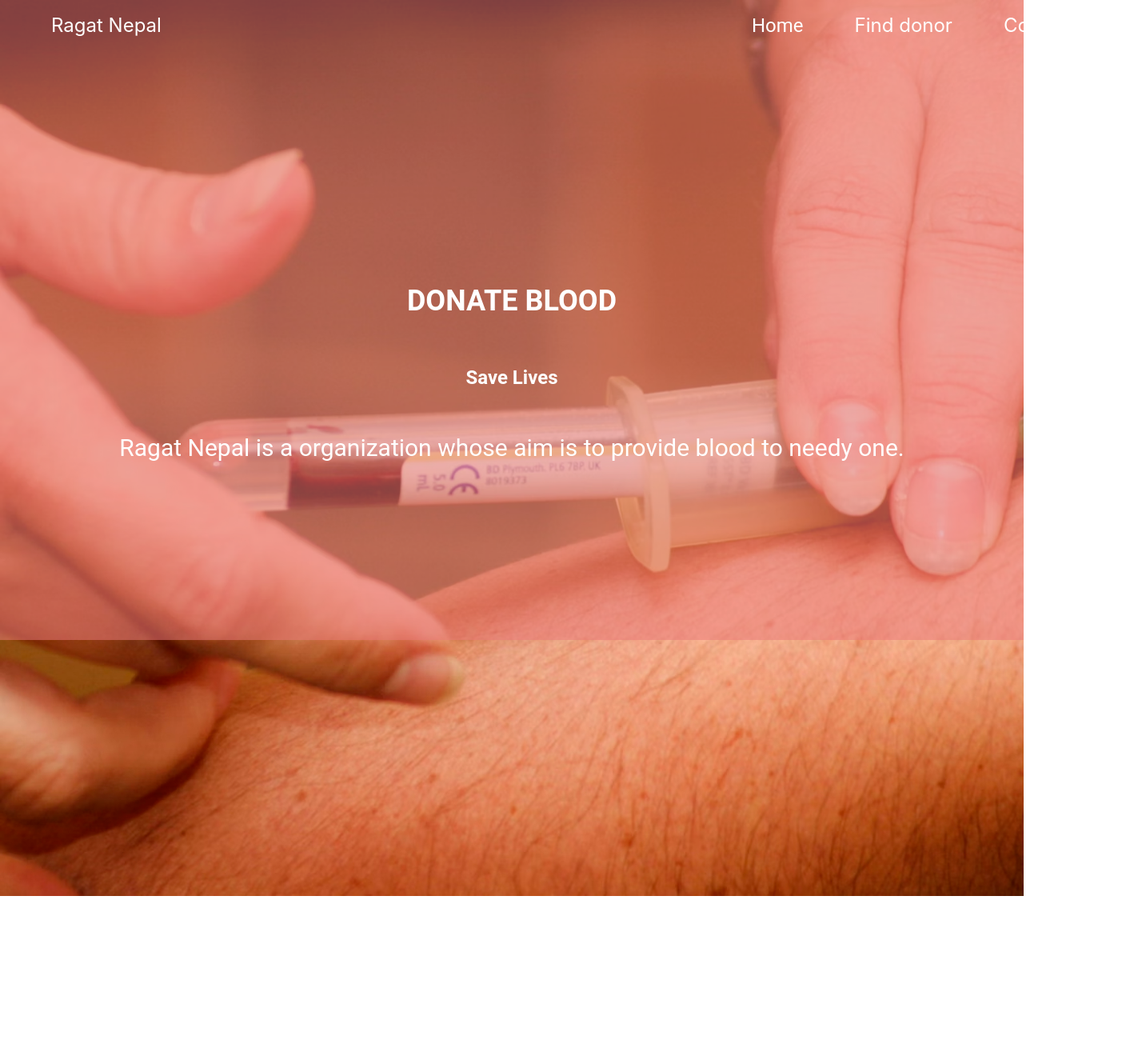
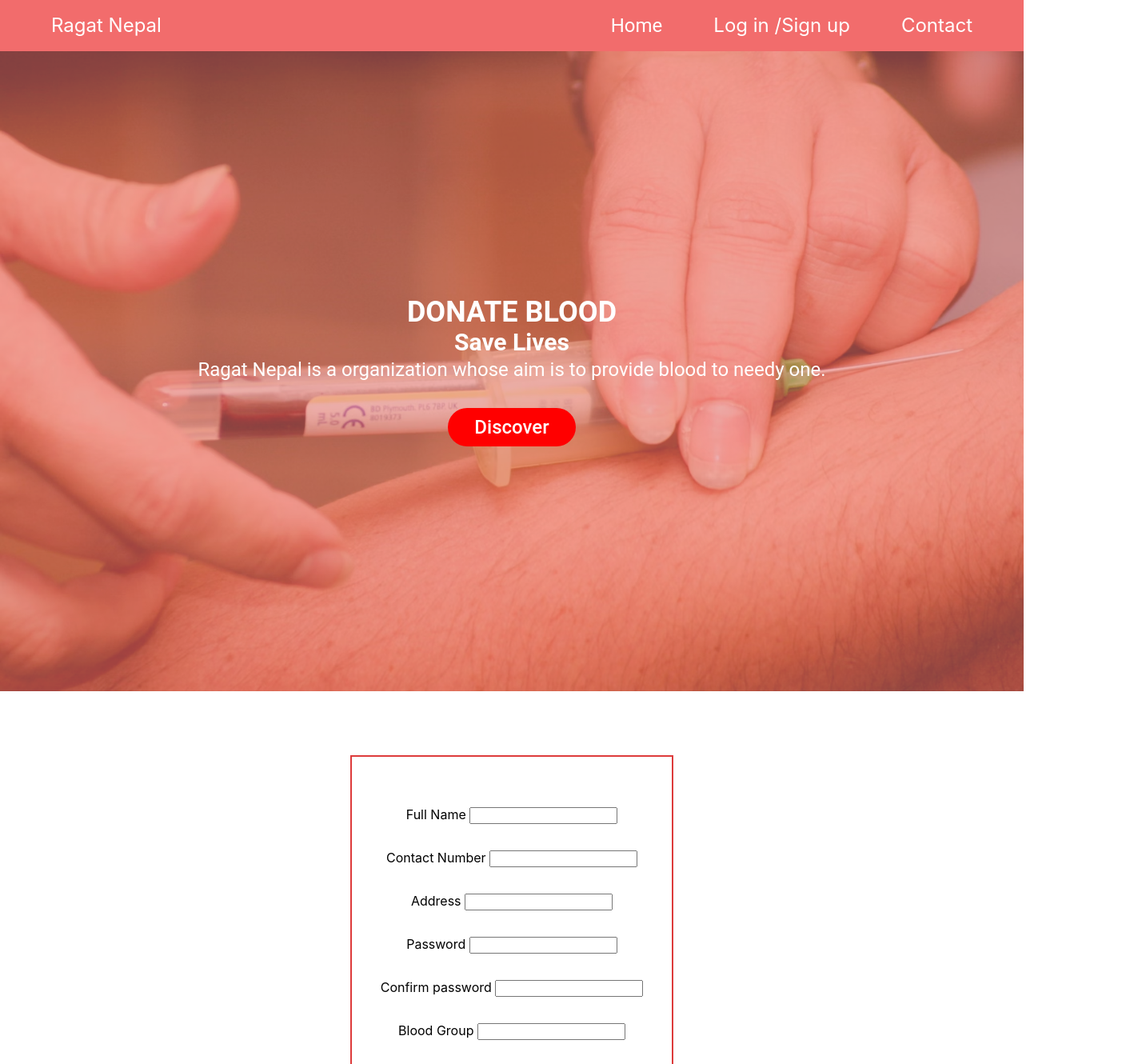
Before and after one commit to bhattaraisushma/RagatNepal, a React (Create React App) app: page / in a window 1280 px wide. Shown: the top 1330 px of the page at 80% size, 1408 px wide, since content can reach past the window. Before the commit the page ends 1120 px from the top, so only its background shows below. Built offline with nearby package versions, Linux system fonts and the light colour scheme.

Commit message:
scroll message

```diff
--- a/package.json
+++ b/package.json
@@ -9,6 +9,7 @@
     "react": "^18.2.0",
     "react-dom": "^18.2.0",
     "react-scripts": "5.0.1",
+    "react-scroll": "^1.9.0",
     "web-vitals": "^2.1.4"
   },
   "scripts": {
--- a/src/App.js
+++ b/src/App.js
@@ -1,13 +1,17 @@
 import React from 'react'
 import Navbar from './components/Navbar'
 import Home from './components/Home'
+import Login from './Pages/Login'
 
 const App = () => {
   return (
     <div>
 
-       {/* <Navbar/> */}
+        <Navbar />
       <Home/>
+      <div className=' flex justify-center'>
+        <Login/>
+      </div>
     </div>
   )
 }
--- /dev/null
+++ b/src/Pages/Login.js
@@ -0,0 +1,25 @@
+import React from 'react'
+import Button from '../components/Button'
+
+const Login = () => {
+  return (
+    <div className='h-screen' id ="login">
+    <div className=' flex flex-col  h-[30rem] w-[25rem] border-[2px]  border-solid border-[#DD3B3B]  justify-center items-center mt-[5rem] gap-[2rem] pt-2  '>
+      <label >Full Name    <input type=" text" value=" " required></input></label>
+
+      <label>Contact Number <input type=" number" value=" " required></input></label>
+
+      <label>Address  <input type=" address" value=" " required></input></label>
+
+      <label>Password   <input type=" password" value=" "required></input></label>
+
+      <label>Confirm password  <input type=" password" value=" "required></input></label>
+      <label>Blood Group <input type=" drop down" value=" "required></input></label>
+
+      <Button content={"Submit"}/>
+    </div>
+    </div>
+  )
+}
+
+export default Login
--- /dev/null
+++ b/src/components/Button.js
@@ -0,0 +1,11 @@
+import React from 'react'
+
+const Button = (props) => {
+  return (
+    <div>
+      <button className='h-[3rem] w-[10rem] bg-[red] rounded-[3rem] border-0 text-white font-fontRoboto font-medium text-2xl'>{props.content}</button>
+    </div>
+  )
+}
+
+export default Button
--- a/src/components/Home.js
+++ b/src/components/Home.js
@@ -1,21 +1,23 @@
 import React from 'react'
 import Navbar from './Navbar'
 import { home } from '../data'
+import Button from './Button'
+
 
 const Home = () => {
   return (
-    <div className='  h-[70rem] bg-hero bg-cover  bg-[#EB7979]  bg-opacity-[53%]'>
-<div className='absolute bg-[#EB7979] h-screen w-full bg-opacity-[53%]'>
+    <div className="  h-full bg-hero bg-cover  bg-[#EB7979]  bg-opacity-[53%]" id="/">
+      <div className=" bg-[#EB7979] h-screen  bg-opacity-[53%]">
 
-    <Navbar/>
-    <div className='flex  flex-col  justify-center items-center h-screen  w-screen text-2xl font-fontRoboto  text-white  '>
+         <div className="flex   flex-col justify-center items-center h-screen   text-2xl font-fontRoboto  text-white  ">
+          <div className=" text-4xl font-bold">{home.title}</div>
+          <div className="font-semibold text-3xl">{home.sub}</div>
+          <div className="text-2xl mb-[2rem] ">{home.content}</div>
+        <Button content={"Discover"}/>
+        </div>
 
-
-<p className=' text-4xl font-bold'>{home.title}</p>
-<p className='font-semibold'>{home.sub}</p>
-<p className='text-3xl  '>{home.content}</p>
-  </div>
-  </div></div>
+      </div>
+    </div>
   )
 }
 export default Home
--- a/src/components/Navbar.js
+++ b/src/components/Navbar.js
@@ -1,12 +1,12 @@
 import { useEffect, useState } from "react"
-
+import {Link} from 'react-scroll'
 
 const Navbar = () => {
 
      const[scroll,setScroll]=useState(false)
   useEffect(()=>{
     const change=()=>{
-      if(window.scrollY>=100)
+      if(window.scrollY>=60)
       {
         setScroll(true);
 
@@ -25,16 +25,18 @@ const Navbar = () => {
   return (
 
 
-    <div className={ ` ${ scroll ? 'sticky top-0  bg-[#F20505]  ': " "} flex flex-row w-[100%] h-[4rem] justify-between items-center text-2xl  text-white   px-[4rem] ` }>
+    <div className={ ` ${ scroll ? 'sticky top-0  bg-[#dd3b3b]  ': " "}  flex flex-row  bg-[#F26C6C] h-[4rem] justify-between items-center text-2xl  text-white   px-[4rem]  ` }>
         <p className=' font-Inter text-2xl'>Ragat Nepal</p>
-        <span className='flex flex-row float-end gap-[4rem] font-fontRoboto"'>
-        <p className="font-fontRoboto">Home</p>
-        <p>Find donor</p>
+        <p className='flex flex-row float-end gap-[4rem] font-fontRoboto"'>
+        <Link to='/' smooth={true} duration={1000}><p className="font-fontRoboto">Home</p></Link>
+       <Link to ='login' smooth={true} duration={1000}>  <p>Log in /Sign up</p></Link>
+
+
         <p>Contact</p>
 
 
 
-        </span>
+        </p>
         </div>
   )
 }
```
Also changed, not shown: 1 other file (tests, documents, lock files or other folders).
